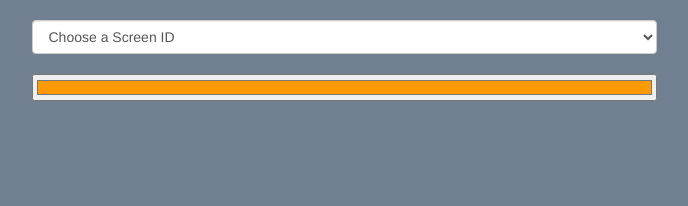
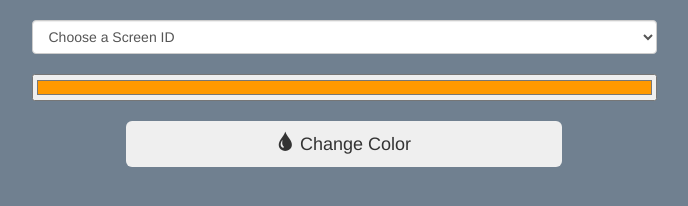
Before and after one commit to Nemetric/GlassBattle_UI, a plain HTML site: page UI/UI/Index.html in a window 1280 px wide. Shown: the whole page, without its empty margins (296-984 px from the left). Drawn offline with Linux system fonts and the light colour scheme.

Commit message:
Added a Bootstrap Button with a glyphicon.

```diff
--- a/UI/UI/Index.html
+++ b/UI/UI/Index.html
@@ -24,7 +24,7 @@
 <body style="background-color:slategrey;">
 
     <div class="row">
-        <div class="col-lg-6 col-lg-offset-3 z-depth-5">
+        <div class="col-lg-6 col-lg-offset-3">
             <br />
             <select class="form-control">
                 <option selected disabled>Choose a Screen ID</option>
@@ -38,16 +38,23 @@
     </div>
 
     <div class="row">
-        <div class="col-lg-6 col-lg-offset-3">
+        <div class="col-lg-6 col-lg-offset-3" >
             <br />
             <input id="html5colorpicker" value="#ff9900" style="width:100%;" type="color">
         </div>
     </div>
 
-    <!-- jQuery (necessary for Bootstrap's JavaScript plugins) -->
-    <script src="js/jquery.min.js"></script>
-    <!-- Include all compiled plugins (below), or include individual files as needed -->
-    <script src="js/bootstrap.min.js"></script>
+    <div class="row">
+        <div class="col-lg-offset-4">
+            <br />
+            <button type="button" class="btn btn-lg col-lg-6"><span class="glyphicon glyphicon-tint" aria-hidden="true"></span>    Change Color</button>
+        </div>
+    </div>
+
+        <!-- jQuery (necessary for Bootstrap's JavaScript plugins) -->
+        <script src="js/jquery.min.js"></script>
+        <!-- Include all compiled plugins (below), or include individual files as needed -->
+        <script src="js/bootstrap.min.js"></script>
 
 </body>
 
```
